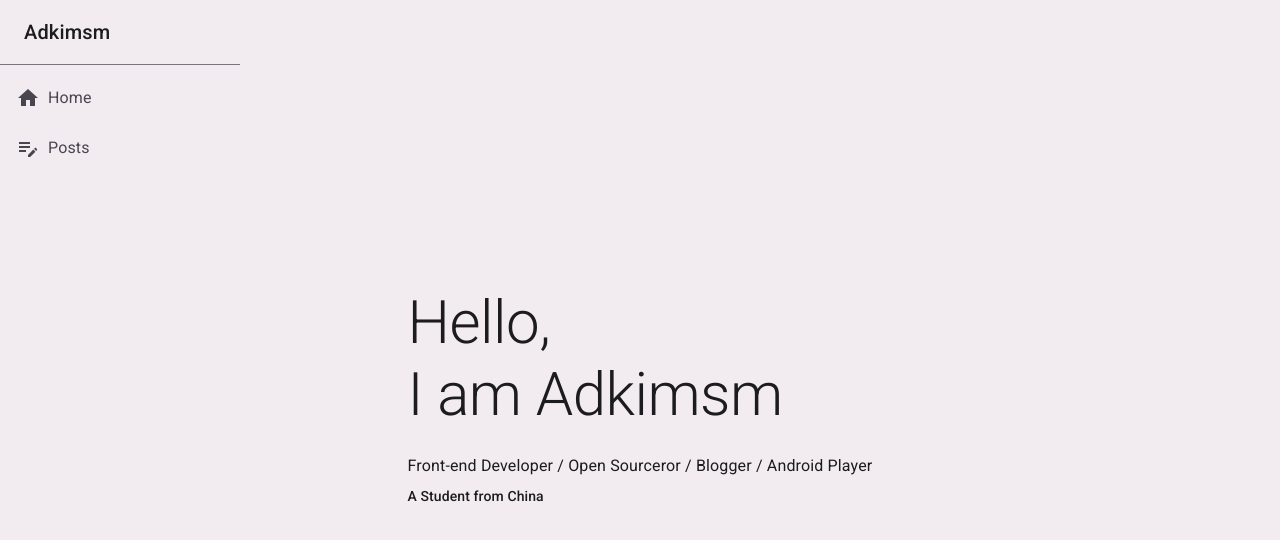
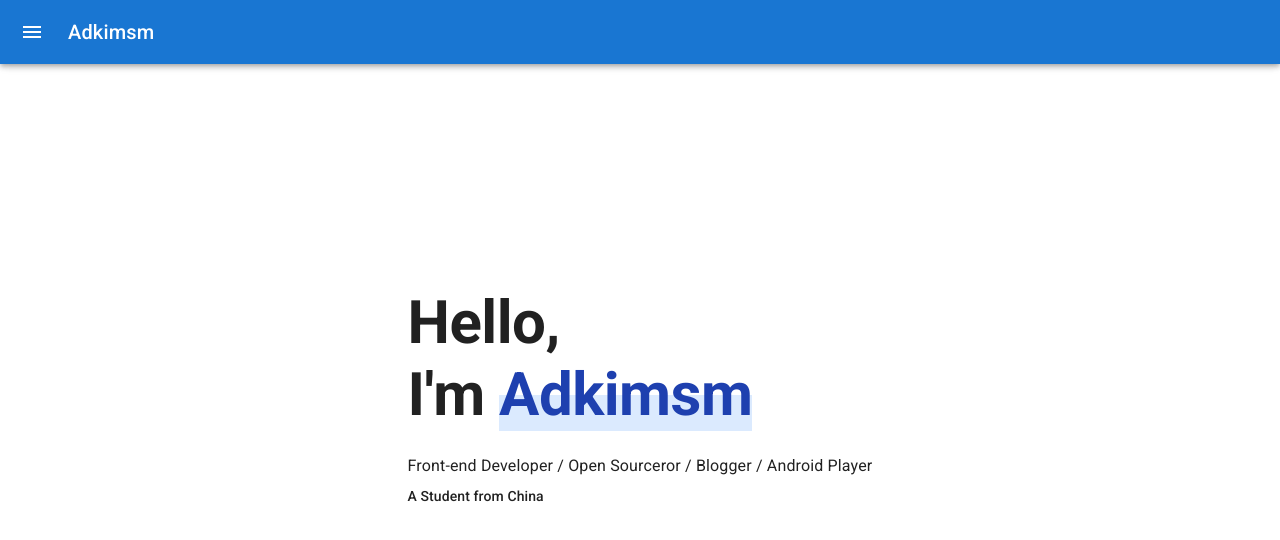
Before and after one commit to adkinsmpage/www.adki.site, a React (Vite) app: page / in a window 1280 px wide. Shown: the top 540 px of the page. Built offline with nearby package versions, Linux system fonts and the light colour scheme.

Commit message:
feat: dark mode & mark

```diff
--- a/src/main.jsx
+++ b/src/main.jsx
@@ -5,7 +5,9 @@ import '@fontsource/roboto/400.css';
 import '@fontsource/roboto/500.css';
 import '@fontsource/roboto/700.css';
 import './index.css'
-import themeObject from './ThemeMUI.json'
+import CssBaseline from '@mui/material/CssBaseline';
+//import themeObject from './ThemeMUI.json'
+import useMediaQuery from '@mui/material/useMediaQuery';
 import { ThemeProvider, createTheme } from '@mui/material/styles';
 import { Suspense } from 'react'
 import {
@@ -17,22 +19,30 @@ import routes from '~react-pages'
 import Layout from './pages/_layout'
 
 const AppC = () => {
+  const prefersDarkMode = useMediaQuery('(prefers-color-scheme: dark)');
+
+  const theme = createTheme({
+        palette: {
+          mode: prefersDarkMode ? 'dark' : 'light',
+        },
+      })
   return (
-    <Suspense fallback={<p>Loading...</p>}>
-      {useRoutes(routes)}
-    </Suspense>
+    <ThemeProvider theme={theme}>
+    <CssBaseline />
+      <Suspense fallback={<p>Loading...</p>}>
+        {useRoutes(routes)}
+      </Suspense>
+    </ThemeProvider>
   )
 }
 
-const theme = createTheme(themeObject);
+//const theme = createTheme(themeObject);
 
 ReactDOM.createRoot(document.getElementById('root')).render(
   <Router>
-  <ThemeProvider theme={theme}>
     <React.StrictMode>
       <Layout />
       <AppC />
     </React.StrictMode>
-  </ThemeProvider>
   </Router>,
 )
--- a/src/pages/_layout.jsx
+++ b/src/pages/_layout.jsx
@@ -68,7 +68,7 @@ function ResponsiveDrawer(props) {
                         aria-label="open drawer"
                         edge="start"
                         onClick={handleDrawerToggle}
-                        sx={{ mr: 2, display: { sm: 'none' } }}
+                        sx={{ mr: 2 }}
                     >
                         <MenuIcon />
                     </IconButton>
@@ -85,26 +85,15 @@ function ResponsiveDrawer(props) {
                 {/* The implementation can be swapped with js to avoid SEO duplication of links. */}
                 <Drawer
                     container={container}
-                    variant="temporary"
                     open={mobileOpen}
                     onClose={handleDrawerToggle}
                     ModalProps={{
                         keepMounted: true, // Better open performance on mobile.
                     }}
                     sx={{
-                        display: { xs: 'block', sm: 'none' },
+                        display: mobileOpen ? 'block' : 'none',
                         '& .MuiDrawer-paper': { boxSizing: 'border-box', width: drawerWidth },
                     }}
-                >
-                    {drawer}
-                </Drawer>
-                <Drawer
-                    variant="permanent"
-                    sx={{
-                        display: { xs: 'none', sm: 'block' },
-                        '& .MuiDrawer-paper': { boxSizing: 'border-box', width: drawerWidth },
-                    }}
-                    open
                 >
                     {drawer}
                 </Drawer>
--- a/src/pages/index.jsx
+++ b/src/pages/index.jsx
@@ -8,8 +8,8 @@ function App() {
     return (
         <>
             <h1 style={{display: 'none'}}>Adkimsm</h1>
-            <Typography variant="h2" gutterBottom>
-                Hello,<br />I am Adkimsm
+            <Typography variant="h2" gutterBottom sx={{ fontWeight: 600 }}>
+                Hello,<br />I'm <mark className='hSqPQ'>Adkimsm</mark>
             </Typography>
             <Typography variant="subtitle1" gutterBottom>Front-end Developer / Open Sourceror / Blogger / Android Player</Typography>
             <Typography variant="subtitle2" gutterBottom>A  Student from China</Typography>
--- a/src/pages/posts.jsx
+++ b/src/pages/posts.jsx
@@ -5,6 +5,7 @@ import List from '@mui/material/List';
 import ListItem from '@mui/material/ListItem';
 import ListItemButton from '@mui/material/ListItemButton';
 import ListItemText from '@mui/material/ListItemText';
+import Skeleton from '@mui/material/Skeleton';
 
 function App() {
     const [blogInfo, setBlogInfo] = useState({})
@@ -26,12 +27,12 @@ function App() {
         console.log(blogInfo)
     }, [blogInfo])
 
-    return (loading ?
+    return (
         <Box>
             <nav aria-label="main mailbox folders">
                 <List>
                     {
-                        blogInfo.posts?.map((post, key) => {
+                       loading ? blogInfo.posts?.map((post, key) => {
                             return <Link href={blogInfo.meta.url + blogInfo.meta.root + post.path} underline="none" key={key}>
                                 <ListItem disablePadding>
                                     <ListItemButton>
@@ -39,11 +40,11 @@ function App() {
                                     </ListItemButton>
                                 </ListItem>
                             </Link>
-                        })
+                        }) : <h1><Skeleton variant="rectangular" /></h1>
                     }
                 </List>
             </nav>
-        </Box> : <h1>Loading......</h1>
+        </Box>
     )
 }
 
--- a/src/styles/App.css
+++ b/src/styles/App.css
@@ -4,6 +4,35 @@
   padding: 2rem;
 }
 
-.card {
-  padding: 2em;
+.hSqPQ:before {
+  background-color: #dbeafe;
+  z-index: -1;
+  bottom: 0;
+  left: 0;
+  display: block;
+  position: absolute;
+  content: "";
+  right: 100%;
+  top: 50%;
+  border: 0 solid transparent;
+  box-sizing: border-box;
+  width: 100%;
 }
+
+.hSqPQ {
+  background-color: transparent;
+  display: inline-block;
+  position: relative;
+  z-index: 2;
+  color: #1e40af;
+}
+
+
+@media (prefers-color-scheme: dark) {
+  .hSqPQ {
+    color: #bfdbfe;
+  }
+  .hSqPQ:before {
+    background-color: #1e3a8a;
+  }
+}
```
